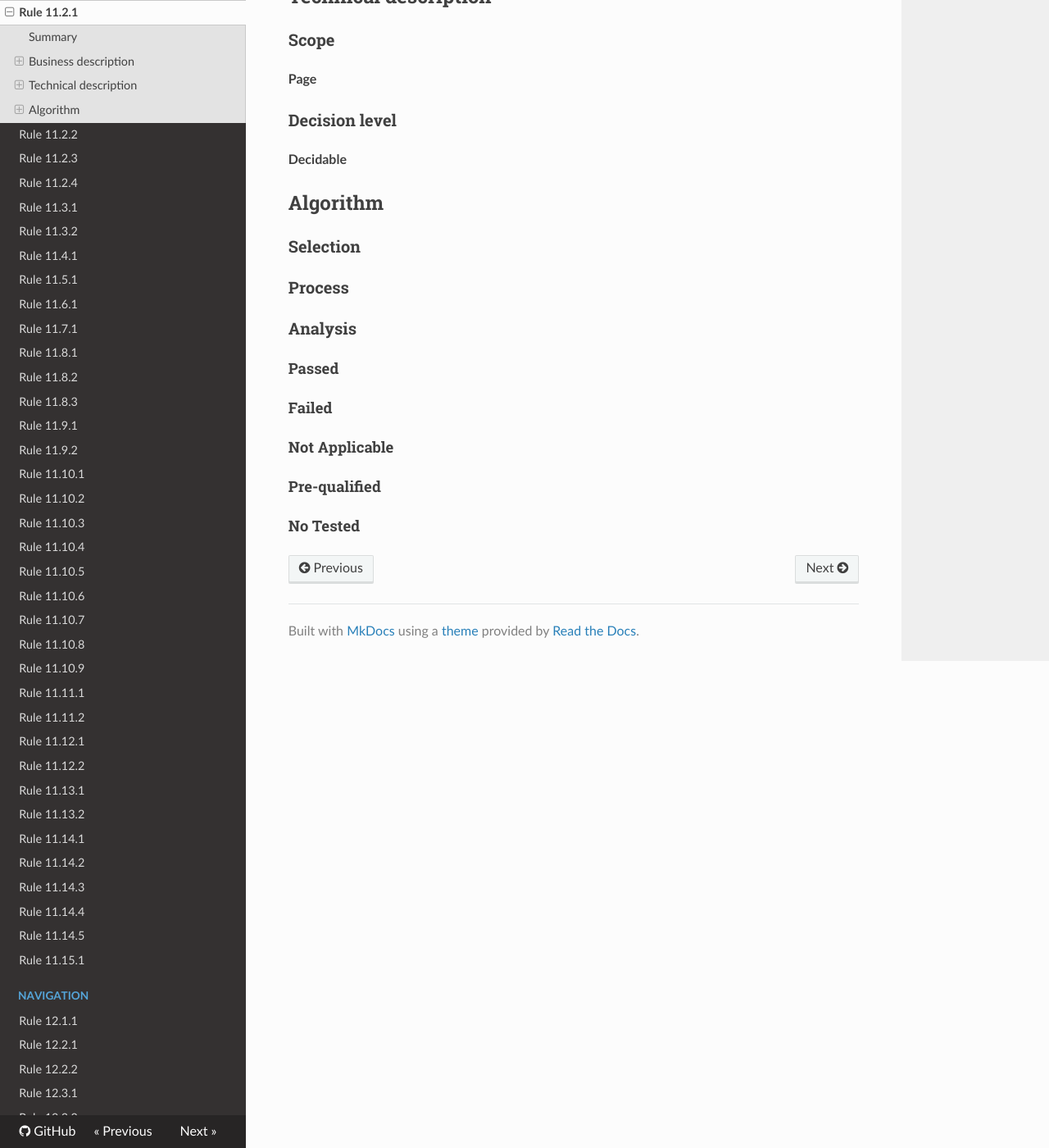
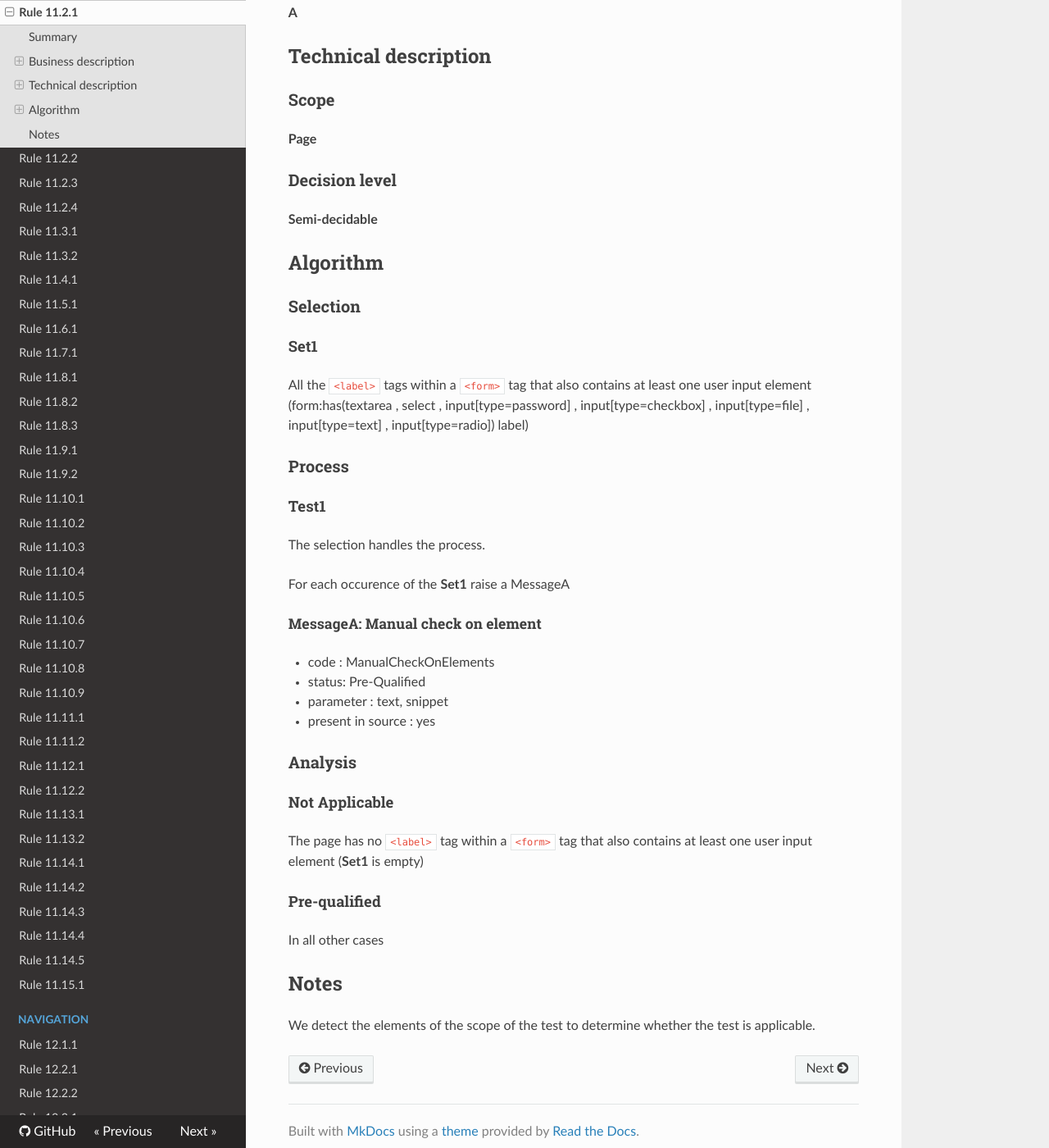
Before and after one commit to Tanaguru/Tanaguru-rules-RGAA-3-doc, an MkDocs documentation site: the page built from docs/Rule-11-2-1.md, in a window 1280 px wide and 1400 px high, scrolled down 758 px. Shown: the whole window at 82% size. Built offline with MkDocs 1.6.1, drawn with Linux system fonts in a browser that asks for light colours; nearby versions of some CDN libraries; old or Windows-style settings are respelled for this version of MkDocs; some of the changed text lies outside the part shown.

Commit message:
rule design sheets for 11.2.x rules

```diff
--- a/docs/Rule-11-2-1.md
+++ b/docs/Rule-11-2-1.md
@@ -2,7 +2,9 @@
 
 ## Summary
 
-@@@ TO-DO
+This test consists in detecting all the `<label>` tags within `<form>` on the page.
+
+The control that checks that the label identifies precisely the input it is asssociated with has to be done manually.
 
 ## Business description
 
@@ -30,22 +32,42 @@ Chaque <a href="http://references.modernisation.gouv.fr/referentiel-technique-0#
 
 ### Decision level
 
-**Decidable**
+**Semi-decidable**
 
 ## Algorithm
 
 ### Selection
 
+#### Set1
+
+All the `<label>` tags within a `<form>` tag that also contains at least one user input element (form:has(textarea , select , input[type=password] , input[type=checkbox] , input[type=file] , input[type=text] , input[type=radio]) label)
+
 ### Process
+
+#### Test1
+
+The selection handles the process.
+
+For each occurence of the **Set1** raise a MessageA
+
+##### MessageA: Manual check on element
+
+-   code : ManualCheckOnElements
+-   status: Pre-Qualified
+-   parameter : text, snippet
+-   present in source : yes
 
 ### Analysis
 
-#### Passed
+#### Not Applicable
 
-#### Failed
-
-#### Not Applicable
+The page has no `<label>` tag within a `<form>` tag that also contains at least one user input element (**Set1** is empty)
 
 #### Pre-qualified
 
-#### No Tested
+In all other cases
+
+## Notes
+
+We detect the elements of the scope of the test to determine whether the
+test is applicable.
```
Also changed, not shown: docs/Rule-11-2-2.md (+12 -8 lines), docs/Rule-11-2-3.md (+5 -10 lines), docs/Rule-11-2-4.md (+5 -10 lines), docs/Rule-11-9-1.md (+1 -1 lines).
